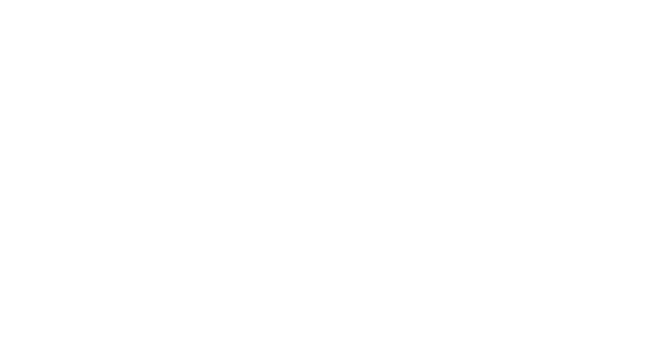
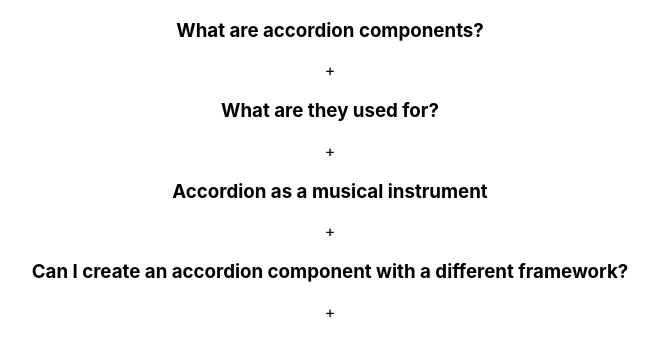
Before and after one commit to Katiasun/Build-React-Projects, a React (Create React App) app: page / in a window 1280 px wide. Shown: the top 356 px of the page, without its empty margins (310-969 px from the left). Built offline with nearby package versions, Linux system fonts and the light colour scheme.

Commit message:
write code inside method map, display single elemet

```diff
--- a/src/components/accordian/index.jsx
+++ b/src/components/accordian/index.jsx
@@ -1,12 +1,27 @@
 //accordian selection
 // multiple selection
 import { useState } from "react";
+import data from "./data";
 
 export default function Accordian() {
   const [selected, setSelected] = useState(null);
+
   return (
     <div className="wrapper">
-      <div className="accordion"></div>
+      <div className="accordion">
+        {data && data.length > 0 ? (
+          data.map((dataItem) => (
+            <div className="item">
+              <div className="title">
+                <h3>{dataItem.question}</h3>
+                <span>+</span>
+              </div>
+            </div>
+          ))
+        ) : (
+          <div>No data found !</div>
+        )}
+      </div>
     </div>
   );
 }
```
